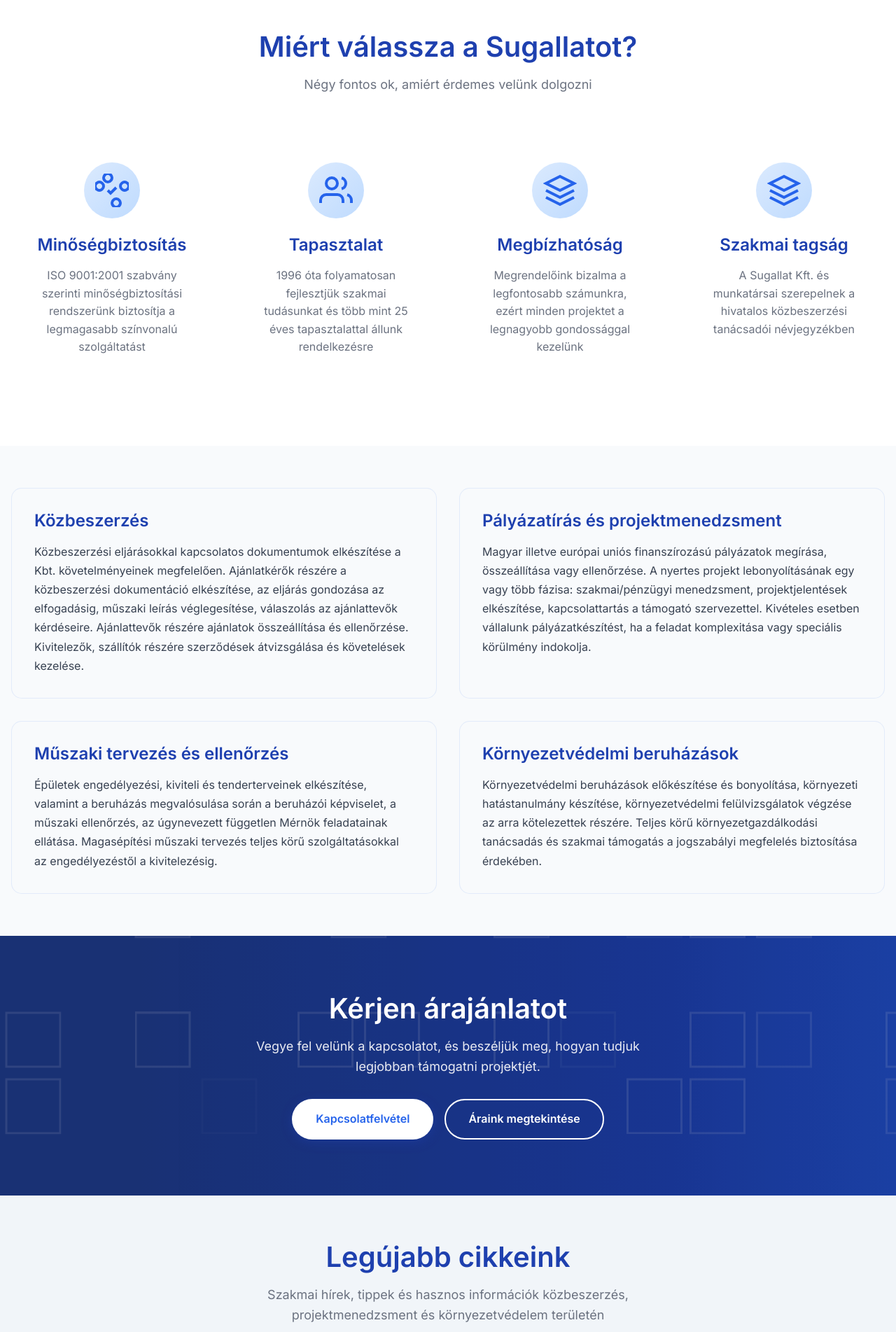
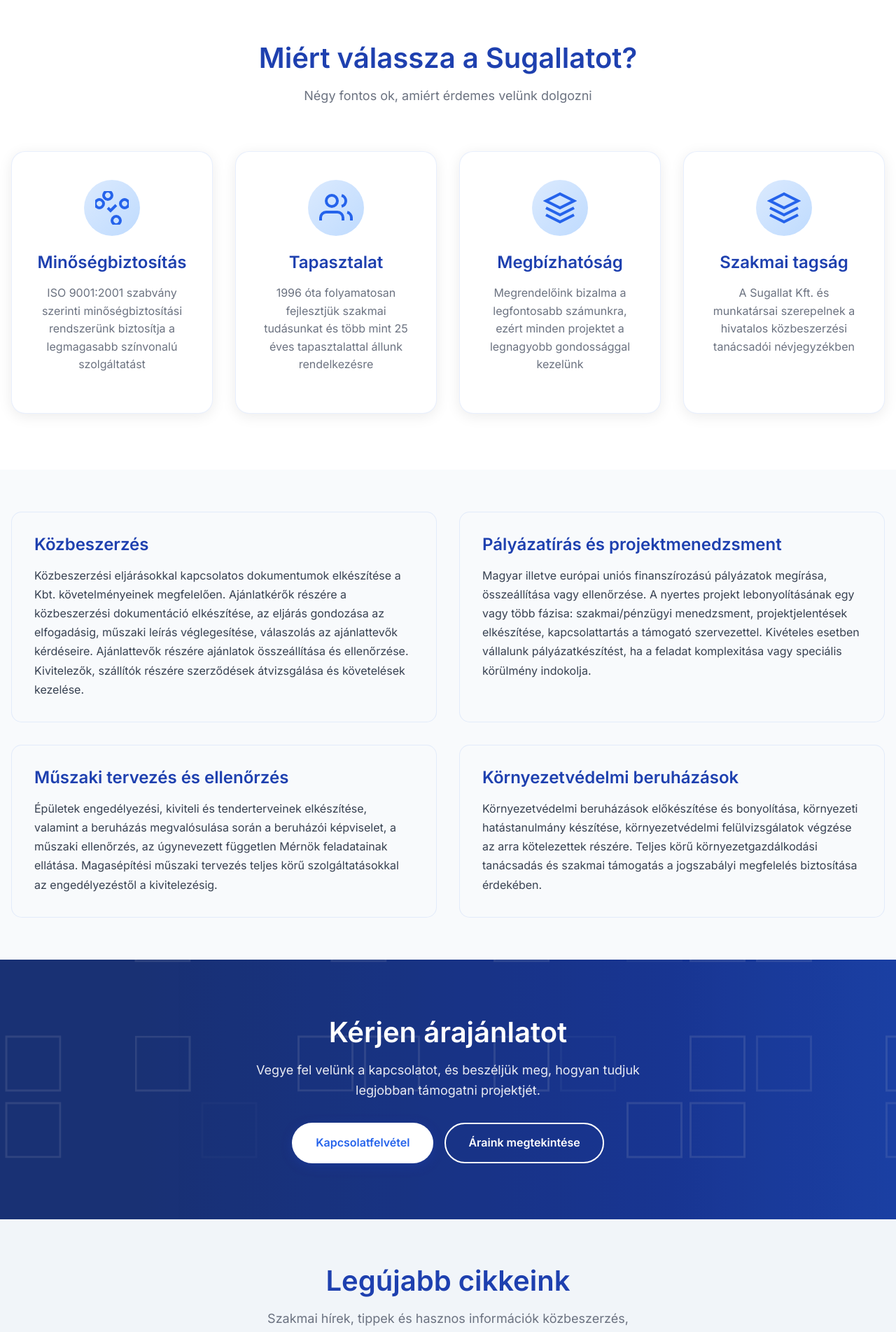
Before and after one commit to JurgenRauch/Sugallat.hu, a PHP site: page /index.html in a window 1280 px wide. Shown: the part 2041-3944 px from the top of the page at 70% size. Run offline with PHP 8.4, Linux system fonts and the light colour scheme.

Commit message:
homepage

```diff
--- a/pages/css/hover-animations.css
+++ b/pages/css/hover-animations.css
@@ -6,11 +6,12 @@
     transition: all 0.3s ease;
 }
 
+/* SEO text cards: no hover lift/shadow */
 .text-slide:hover {
-    transform: translateY(-3px);
-    box-shadow: 0 8px 25px rgba(37, 99, 235, 0.15);
-    background: #ffffff;
-    border-color: rgba(37, 99, 235, 0.2);
+    transform: none;
+    box-shadow: none;
+    background: inherit;
+    border-color: rgba(37, 99, 235, 0.5);
 }
 
 /* Legacy service-info-card support */
--- a/pages/css/main.css
+++ b/pages/css/main.css
@@ -1863,8 +1863,8 @@ p {
     }
 
     .text-slide:hover {
-        transform: translateY(-3px);
-        box-shadow: 0 10px 25px rgba(0, 0, 0, 0.1);
+        transform: none;
+        box-shadow: none;
     }
 
     .text-gallery-header-nav,
@@ -2921,6 +2921,42 @@ html {
     gap: 1rem;
     padding: 0 1rem;
     position: static; /* let the close button anchor to the bar, not the content */
+}
+
+/* ===== UNIFY CARD DESIGN WITH HIGHLIGHT-CARD (HOMEPAGE SECTIONS) ===== */
+.service-card, .value-card {
+    background: white;
+    border: 1px solid rgba(37, 99, 235, 0.1);
+    border-radius: 20px;
+    padding: 2.5rem 2rem;
+    text-align: center;
+    transition: all 0.3s ease;
+    position: relative;
+    overflow: hidden;
+    box-shadow: 0 4px 20px rgba(0, 0, 0, 0.08);
+}
+
+.service-card::before, .value-card::before {
+    content: '';
+    position: absolute;
+    top: 0;
+    left: 0;
+    right: 0;
+    bottom: 0;
+    background: linear-gradient(45deg, rgba(255, 255, 255, 0.1), transparent);
+    opacity: 0;
+    transition: opacity 0.3s ease;
+}
+
+.service-card:hover, .value-card:hover {
+    transform: translateY(-10px);
+    background: white;
+    border-color: #2563eb;
+    box-shadow: 0 20px 40px rgba(37, 99, 235, 0.15);
+}
+
+.service-card:hover::before, .value-card:hover::before {
+    opacity: 1;
 }
 
 /* ===== SCRIM ABOVE SQUARE PATTERNS FOR BLUE SECTIONS ===== */
--- a/pages/js/main.js
+++ b/pages/js/main.js
@@ -18,6 +18,8 @@ document.addEventListener('DOMContentLoaded', function() {
 
         // Initialize reference search if on references page
         initReferenceSearch();
+        // Add horizontal scrollbar indicator for references table on mobile
+        initReferenceTableScrollbar();
 
         // Initialize client marquee if on homepage
         initClientMarquee();
@@ -1150,6 +1152,126 @@ function initReferenceSearch() {
     });
 }
 
+// ===== HORIZONTAL SCROLLBAR INDICATOR FOR REFERENCES TABLE =====
+function initReferenceTableScrollbar() {
+    const container = document.querySelector('.reference-table-container');
+    if (!container) return; // Only on references page
+
+    // Create indicator elements (fixed to viewport bottom)
+    const bar = document.createElement('div');
+    bar.className = 'reference-scrollbar fixed';
+    const thumb = document.createElement('div');
+    thumb.className = 'reference-scrollbar-thumb';
+    bar.appendChild(thumb);
+
+    // Insert into body so it can be fixed-positioned
+    document.body.appendChild(bar);
+
+    // Update thumb size and position based on container scroll/size
+    let isInView = false;
+
+    const update = () => {
+        const maxScroll = container.scrollWidth - container.clientWidth;
+        if (maxScroll <= 0 || !isInView) {
+            bar.style.display = 'none';
+            return;
+        }
+        bar.style.display = '';
+
+        // Align bar width and horizontal position to the VISIBLE portion of the container
+        const rect = container.getBoundingClientRect();
+        const vw = document.documentElement.clientWidth || window.innerWidth;
+        const leftVisible = Math.max(0, rect.left);
+        const rightVisible = Math.min(vw, rect.right);
+        const visibleWidth = Math.max(0, rightVisible - leftVisible);
+        bar.style.width = Math.round(visibleWidth) + 'px';
+        bar.style.left = Math.round(leftVisible) + 'px';
+
+        // Stick to table bottom when it's visible; otherwise stay 12px from viewport bottom
+        const vh = window.innerHeight || document.documentElement.clientHeight;
+        if (rect.bottom <= vh) {
+            const bottomSpace = Math.max(0, vh - rect.bottom);
+            bar.style.bottom = Math.max(12, bottomSpace + 8) + 'px'; // 8px gap above table bottom
+        } else {
+            bar.style.bottom = '12px';
+        }
+
+        const trackWidth = bar.clientWidth;
+        const visibleRatio = container.clientWidth / container.scrollWidth;
+        const minThumbPx = 28; // keep thumb touchable
+        const thumbPx = Math.max(minThumbPx, Math.round(visibleRatio * trackWidth));
+        thumb.style.width = thumbPx + 'px';
+
+        const maxThumbLeft = trackWidth - thumbPx;
+        const scrollRatio = container.scrollLeft / maxScroll;
+        const leftPx = Math.round(maxThumbLeft * scrollRatio);
+        thumb.style.transform = `translateX(${leftPx}px)`;
+    };
+
+    // Sync on scroll/resize/scroll events (vertical scroll may change centering)
+    container.addEventListener('scroll', update, { passive: true });
+    window.addEventListener('resize', update);
+    window.addEventListener('scroll', update, { passive: true });
+
+    // Click-to-seek on track
+    bar.addEventListener('click', (e) => {
+        if (e.target === thumb) return; // dragging handled separately
+        const rect = bar.getBoundingClientRect();
+        const clickX = e.clientX - rect.left;
+        const targetCenter = Math.max(thumb.offsetWidth / 2, Math.min(bar.clientWidth - thumb.offsetWidth / 2, clickX));
+        const ratio = (targetCenter - thumb.offsetWidth / 2) / (bar.clientWidth - thumb.offsetWidth);
+        const maxScroll = container.scrollWidth - container.clientWidth;
+        container.scrollLeft = ratio * maxScroll;
+    });
+
+    // Dragging the thumb
+    let dragging = false;
+    let startX = 0;
+    let startLeft = 0;
+
+    thumb.addEventListener('pointerdown', (e) => {
+        dragging = true;
+        startX = e.clientX;
+        // current translateX in px
+        const match = (thumb.style.transform || '').match(/translateX\(([-0-9.]+)px\)/);
+        startLeft = match ? parseFloat(match[1]) : 0;
+        thumb.setPointerCapture(e.pointerId);
+        e.preventDefault();
+    });
+
+    thumb.addEventListener('pointermove', (e) => {
+        if (!dragging) return;
+        const dx = e.clientX - startX;
+        const maxThumbLeft = bar.clientWidth - thumb.offsetWidth;
+        const newLeft = Math.max(0, Math.min(maxThumbLeft, startLeft + dx));
+        thumb.style.transform = `translateX(${newLeft}px)`;
+
+        const ratio = maxThumbLeft > 0 ? newLeft / maxThumbLeft : 0;
+        const maxScroll = container.scrollWidth - container.clientWidth;
+        container.scrollLeft = ratio * maxScroll;
+    });
+
+    thumb.addEventListener('pointerup', (e) => {
+        dragging = false;
+        thumb.releasePointerCapture(e.pointerId);
+    });
+
+    // Show only when the table container is in view
+    if ('IntersectionObserver' in window) {
+        const io = new IntersectionObserver((entries) => {
+            isInView = entries[0].isIntersecting;
+            update();
+        }, { threshold: 0 });
+        io.observe(container);
+    } else {
+        // Fallback: approximate with viewport checks on scroll
+        isInView = true;
+    }
+
+    // Initial state (defer to ensure layout is ready)
+    setTimeout(update, 0);
+}
+
 // ===== CLIENT MARQUEE FUNCTIONALITY =====
 async function initClientMarquee() {const marqueeTrack = document.getElementById('client-marquee-track');if (!marqueeTrack) {return; // Only run on homepage
     }
@@ -1340,7 +1462,9 @@ function initMarqueeDrag(marqueeTrack) {
     let isDragging = false;
     let startX = 0;
     let currentX = 0;
-    let initialTransform = 0;// Helper function to get current translateX value
+    let initialTransform = 0;
+    const isMobile = ((window.matchMedia && window.matchMedia('(pointer: coarse)').matches) || (navigator.maxTouchPoints && navigator.maxTouchPoints > 0) || window.innerWidth <= 768);
+    // Helper function to get current translateX value
     function getCurrentTranslateX() {
         const style = window.getComputedStyle(marqueeTrack);
         const matrix = style.transform;
@@ -1359,12 +1483,14 @@ function initMarqueeDrag(marqueeTrack) {
         return 0;
     }
 
-    function handleStart(clientX, event) {isDragging = true;
+    function handleStart(clientX, event) {
+        isDragging = true;
         startX = clientX;
 
         // Get current transform value BEFORE adding dragging class
         const style = window.getComputedStyle(marqueeTrack);
-        const matrix = style.transform;// Now add dragging class to stop animation
+        const matrix = style.transform;
+        // Now add dragging class to stop animation
         marqueeTrack.classList.add('dragging');
 
         initialTransform = 0;
@@ -1384,9 +1510,7 @@ function initMarqueeDrag(marqueeTrack) {
     }
 
     function handleMove(clientX) {
-        if (!isDragging) {
-            return;
-        }
+        if (!isDragging) { return; }
 
         currentX = clientX;
         const deltaX = currentX - startX;
@@ -1397,16 +1521,34 @@ function initMarqueeDrag(marqueeTrack) {
         marqueeTrack.style.setProperty('transform', `translateX(${newTransform}px)`, 'important');
 
         // Debug: log the actual computed style after setting
-        const computedStyle = window.getComputedStyle(marqueeTrack);}
+        const computedStyle = window.getComputedStyle(marqueeTrack);
+    }
 
     function handleEnd() {
-        if (!isDragging) return;isDragging = false;
-
+        if (!isDragging) return;
+        isDragging = false;
         // Simply remove dragging class to resume original animation
         // Keep the current transform - don't reset anything
-        marqueeTrack.classList.remove('dragging');}
-
-    // Mouse events
+        marqueeTrack.classList.remove('dragging');
+    }
+
+    // On mobile: disable dragging; only pause while finger is down
+    if (isMobile) {
+        marqueeTrack.addEventListener('touchstart', () => {
+            // Pause animation while the user keeps it tapped
+            marqueeTrack.classList.add('dragging');
+        }, { passive: true });
+        marqueeTrack.addEventListener('touchend', () => {
+            marqueeTrack.classList.remove('dragging');
+        }, { passive: true });
+        marqueeTrack.addEventListener('touchcancel', () => {
+            marqueeTrack.classList.remove('dragging');
+        }, { passive: true });
+        // Do not wire up drag handlers on mobile
+        return;
+    }
+
+    // Desktop: mouse drag events
     marqueeTrack.addEventListener('mousedown', (e) => {
         handleStart(e.clientX, e);
         e.preventDefault();
@@ -1419,23 +1561,11 @@ function initMarqueeDrag(marqueeTrack) {
 
     document.addEventListener('mouseup', handleEnd);
 
-    // Touch events for mobile
-    marqueeTrack.addEventListener('touchstart', (e) => {
-        handleStart(e.touches[0].clientX, e);
-        e.preventDefault();
-    });
-
-    document.addEventListener('touchmove', (e) => {
-        handleMove(e.touches[0].clientX);
-        if (isDragging) e.preventDefault();
-    });
-
-    document.addEventListener('touchend', handleEnd);
-
     // Prevent text selection
     marqueeTrack.addEventListener('selectstart', (e) => {
         e.preventDefault();
-    });}
+    });
+}
 
 // ===== SQUARE CLUSTER PATTERN GENERATOR =====
 // Guard flag to prevent double rendering
```
Also changed, not shown: pages/css/components.css (+41 -1 lines).
